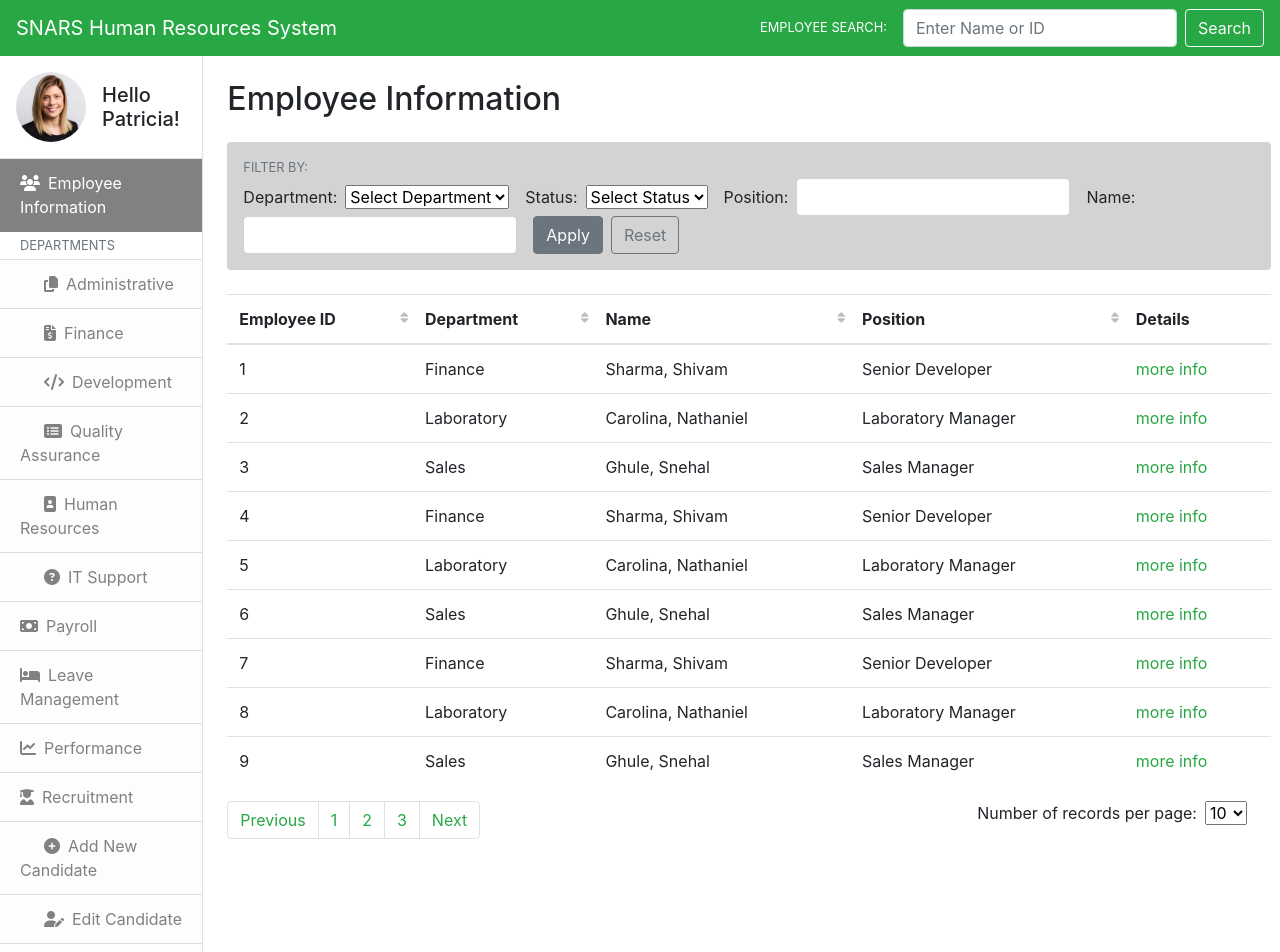
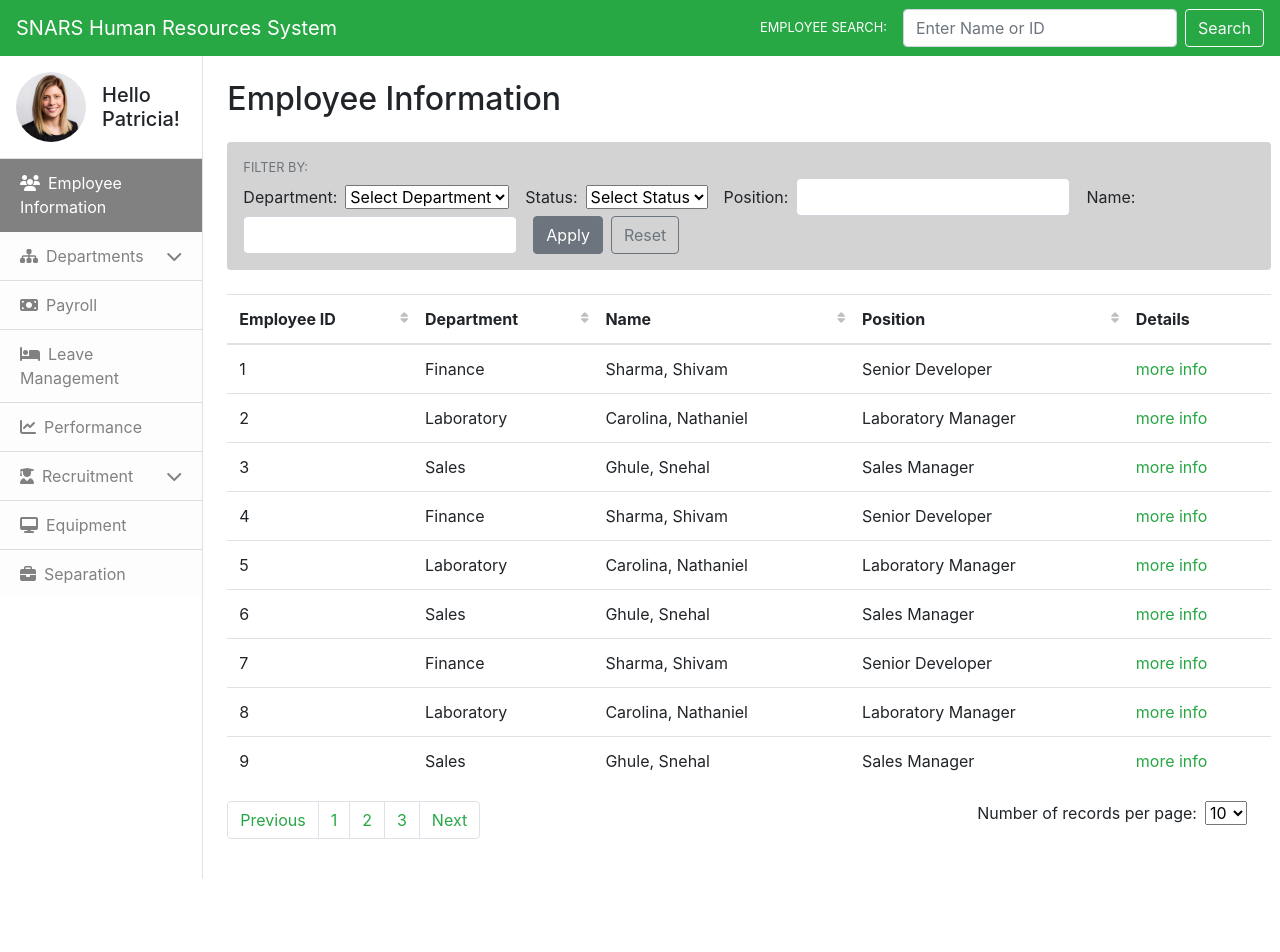
Before and after one commit to shivamsharma-de/human-resources-system, a React (Create React App) app: page / in a window 1280 px wide. Shown: the top 952 px of the page. After the commit the page ends 879 px from the top, so only its background shows below. Built offline with nearby package versions, Linux system fonts and the light colour scheme.

Commit message:
Add toggle visibility to sidebar items

```diff
--- a/src/sidebar.js
+++ b/src/sidebar.js
@@ -2,8 +2,26 @@ import React, { Component } from 'react';
 import employeePicture from './employeePicture.jpg';
 
 class Sidebar extends Component {
+
+    toggleVisibilityDepartments() {
+        let departmentsList = document.getElementsByClassName("departments-list");
+        for (let i = 0; i < departmentsList.length; i++) {
+            departmentsList[i].classList.toggle("d-none");
+        }
+        let departmentsLink = document.getElementById("list-departments-list");
+        departmentsLink.classList.toggle("active");
+    }
+
+    toggleVisibilityRecruitment() {
+        let recruitmentList = document.getElementsByClassName("recruitment-list");
+        for (let i = 0; i < recruitmentList.length; i++) {
+            recruitmentList[i].classList.toggle("d-none");
+        }
+        let recruitmentLink = document.getElementById("list-recruitment-list");
+        recruitmentLink.classList.toggle("active");
+    }
+
     render() {
-
         return (
             <>
                 <div className="sticky-top offset-top-56">
@@ -24,19 +42,37 @@ class Sidebar extends Component {
                                 <i class="fas fa-users mr-2"></i>
                                 Employee Information
                         </a>
-                        <p class="list-group-item disabled list-group-item-light small text-uppercase m-0 py-1">
+                        <a
+                            href="#list-departments"
+                            id="list-departments-list"
+                            data-toggle="list"
+                            role="tab"
+                            aria-controls="departments"
+                            class="list-group-item list-group-item-action list-group-item-light"
+                            onClick={this.toggleVisibilityDepartments} >
+                                <i class="fas fa-sitemap mr-2"></i>
                                 Departments
-                                {/* <i class="fas fa-chevron-down ml-2"></i> */}
-                        </p>
+                                <i class="fas fa-chevron-down float-right pt-1"></i>
+                        </a>
                         <a
                             href="#list-department-admin"
                             id="list-department-admin-list"
                             data-toggle="list"
                             role="tab"
                             aria-controls="department-admin"
-                            class="list-group-item list-group-item-action list-group-item-light">
+                            class="list-group-item list-group-item-action list-group-item-light departments-list d-none">
                                 <i class="fas fa-copy mr-2 ml-4"></i>
                                 Administrative
+                        </a>
+                        <a
+                            href="#list-department-development"
+                            id="list-department-development-list"
+                            data-toggle="list"
+                            role="tab"
+                            aria-controls="department-development"
+                            class="list-group-item list-group-item-action list-group-item-light departments-list d-none">
+                                <i class="fas fa-code mr-2 ml-4"></i>
+                                Development
                         </a>
                         <a
                             href="#list-department-finance"
@@ -44,29 +80,9 @@ class Sidebar extends Component {
                             data-toggle="list"
                             role="tab"
                             aria-controls="department-finance"
-                            class="list-group-item list-group-item-action list-group-item-light">
+                            class="list-group-item list-group-item-action list-group-item-light departments-list d-none">
                                 <i class="fas fa-file-invoice-dollar mr-2 ml-4"></i>
                                 Finance
-                        </a>
-                        <a
-                            href="#list-department-development"
-                            id="list-department-development-list"
-                            data-toggle="list"
-                            role="tab"
-                            aria-controls="department-development"
-                            class="list-group-item list-group-item-action list-group-item-light">
-                                <i class="fas fa-code mr-2 ml-4"></i>
-                                Development
-                        </a>
-                        <a
-                            href="#list-department-qualityAssurance"
-                            id="list-department-qualityAssurance-list"
-                            data-toggle="list"
-                            role="tab"
-                            aria-controls="department-qualityAssurance"
-                            class="list-group-item list-group-item-action list-group-item-light">
-                                <i class="fas fa-list-alt mr-2 ml-4"></i>
-                                Quality Assurance
                         </a>
                         <a
                             href="#list-department-hr"
@@ -74,7 +90,7 @@ class Sidebar extends Component {
                             data-toggle="list"
                             role="tab"
                             aria-controls="department-hr"
-                            class="list-group-item list-group-item-action list-group-item-light">
+                            class="list-group-item list-group-item-action list-group-item-light departments-list d-none">
                                 <i class="fas fa-portrait mr-2 ml-4"></i>
                                 Human Resources
                         </a>
@@ -84,9 +100,19 @@ class Sidebar extends Component {
                             data-toggle="list"
                             role="tab"
                             aria-controls="department-itSupport"
-                            class="list-group-item list-group-item-action list-group-item-light">
+                            class="list-group-item list-group-item-action list-group-item-light departments-list d-none">
                                 <i class="fas fa-question-circle mr-2 ml-4"></i>
                                 IT Support
+                        </a>
+                        <a
+                            href="#list-department-qualityAssurance"
+                            id="list-department-qualityAssurance-list"
+                            data-toggle="list"
+                            role="tab"
+                            aria-controls="department-qualityAssurance"
+                            class="list-group-item list-group-item-action list-group-item-light departments-list d-none">
+                                <i class="fas fa-list-alt mr-2 ml-4"></i>
+                                Quality Assurance
                         </a>
                         <a
                             href="#list-payroll"
@@ -124,11 +150,11 @@ class Sidebar extends Component {
                             data-toggle="list"
                             role="tab"
                             aria-controls="recruitment"
-                            class="list-group-item list-group-item-action list-group-item-light">
+                            class="list-group-item list-group-item-action list-group-item-light"
+                            onClick={this.toggleVisibilityRecruitment} >
                                 <i class="fas fa-user-graduate mr-2"></i>
                                 Recruitment
-                                {/* <i class="fas fa-chevron-down ml-2"></i> */}
-
+                                <i class="fas fa-chevron-down float-right pt-1"></i>
                         </a>
                         <a
                             href="#list-candidate-form"
@@ -136,7 +162,7 @@ class Sidebar extends Component {
                             data-toggle="list"
                             role="tab"
                             aria-controls="candidate-form"
-                            class="list-group-item list-group-item-action list-group-item-light">
+                            class="list-group-item list-group-item-action list-group-item-light recruitment-list d-none">
                                 <i class="fas fa-plus-circle mr-2 ml-4"></i>
                                 Add New Candidate
                         </a>
@@ -146,7 +172,7 @@ class Sidebar extends Component {
                             data-toggle="list"
                             role="tab"
                             aria-controls="candidate-edit"
-                            class="list-group-item list-group-item-action list-group-item-light">
+                            class="list-group-item list-group-item-action list-group-item-light recruitment-list d-none">
                                 <i class="fas fa-user-edit mr-2 ml-4"></i>
                                 Edit Candidate
                         </a>
@@ -156,8 +182,8 @@ class Sidebar extends Component {
                             data-toggle="list"
                             role="tab"
                             aria-controls="employee-form"
-                            class="list-group-item list-group-item-action list-group-item-light">
-                                <i class="fas fa-plus-circle mr-2 ml-4"></i>
+                            class="list-group-item list-group-item-action list-group-item-light recruitment-list d-none">
+                                <i class="fas fa-suitcase mr-2 ml-4"></i>
                                 Add New Employee
                         </a>
                         <a
```
